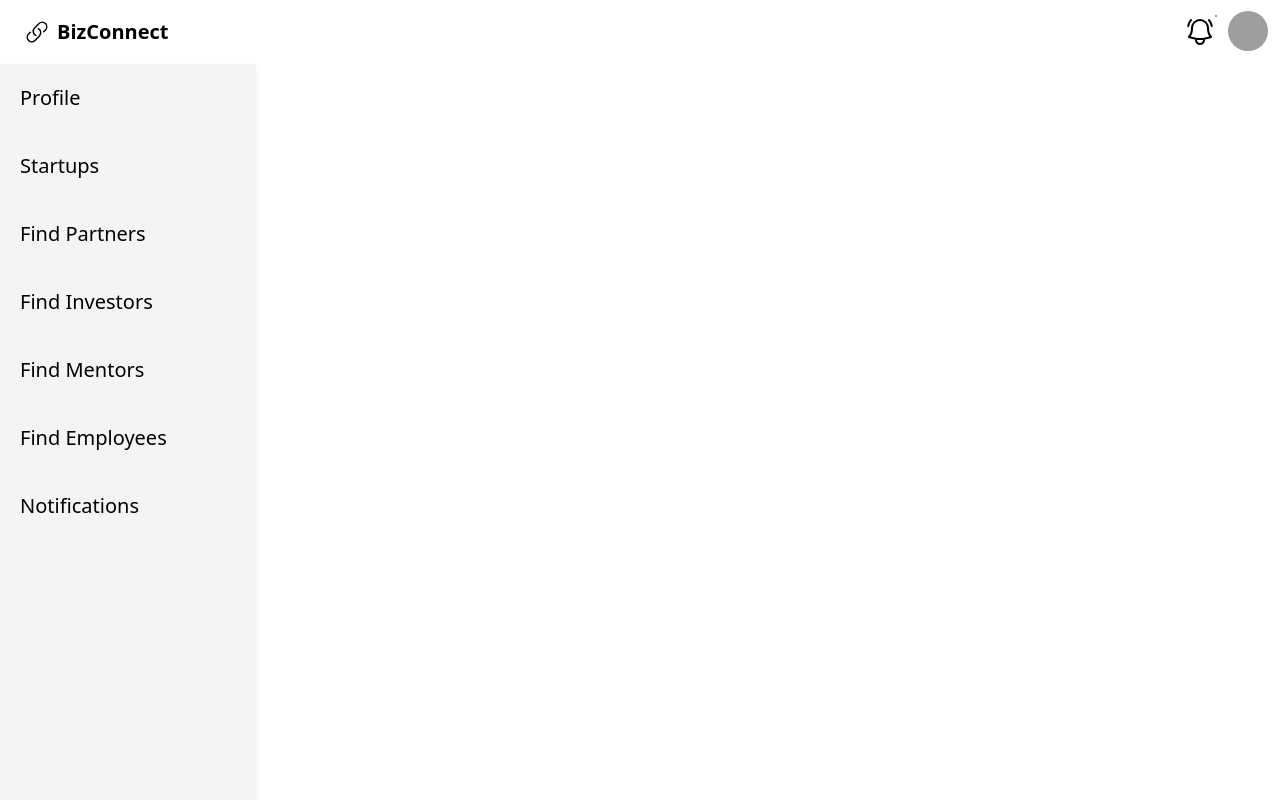
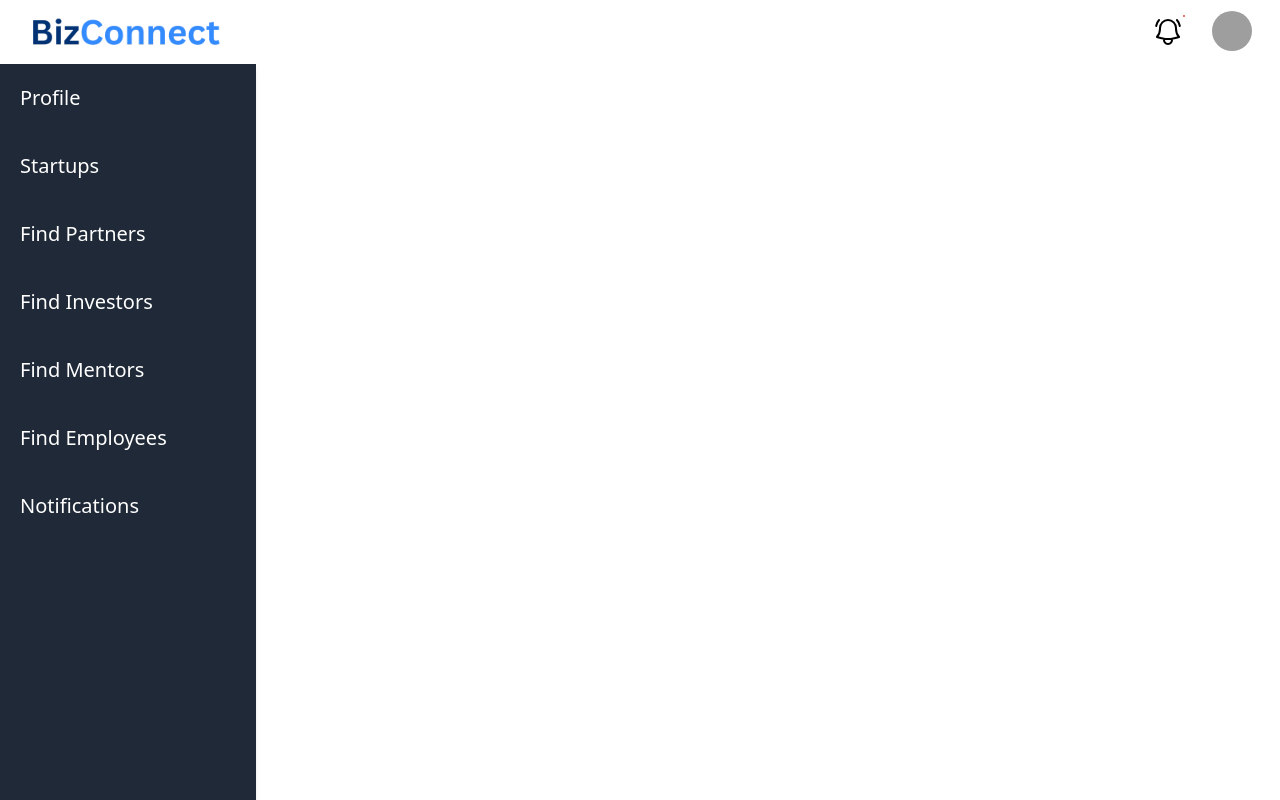
Before and after one commit to Tanvir-Chowdhury/BizConnect, a React (Vite) app: page /entrepreneur in a window 1280 px wide. Built offline with nearby package versions, Linux system fonts and the light colour scheme; grey boxes are pictures that could not be loaded.

Commit message:
added design

```diff
--- a/src/components/PrivateRoute.jsx
+++ /dev/null
@@ -1,17 +0,0 @@
-// components/PrivateRoute.js
-import React from 'react';
-import { Route, Redirect } from 'react-router-dom';
-import { useContext } from 'react';
-import { AuthContext } from '../context/authContext';
-
-const PrivateRoute = ({ component: Component, role,...rest }) => {
-  const { user, role: currentRole } = useContext(AuthContext);
-
-  if (!user || currentRole!== role) {
-    return <Redirect to="/login" />;
-  }
-
-  return <Route {...rest} render={(props) => <Component {...props} />} />;
-};
-
-export default PrivateRoute;
--- a/src/components/Sidebar.jsx
+++ b/src/components/Sidebar.jsx
@@ -14,13 +14,14 @@ const Sidebar = ({ portal }) => {
 
   return (
     <div className="">
-      <div className="fixed left-0 top-16 w-64 h-screen bg-gray-100 shadow-md hidden md:flex">
+      <div className="fixed left-0 top-16 w-64 h-screen bg-gray-800 shadow-md hidden md:flex">
       <ul className="list-none m-0 p-0 w-full">
         {
           links.map((item,index)=>(
-            <li key={index} className='p-1 md:p-3 lg:p-5 hover:bg-gray-400 w-full text-xl'>
-              <a className='text-black' href={item.link}>{item.label}</a>
-            </li>
+            <a key={index} className='text-white' href={item.link}>
+            <li key={index} className='p-1 md:p-3 lg:p-5 hover:bg-gray-400 hover:text-gray-800 w-full text-xl'>
+              {item.label}
+            </li></a>
           ))
         }
       </ul>
--- a/src/components/TopBar.jsx
+++ b/src/components/TopBar.jsx
@@ -32,17 +32,14 @@ const TopBar = ({portal}) => {
   return (
     <div className="navbar bg-white w-full h-16">
     <div className="flex-1">
-    <a className="btn btn-ghost text-xl font-bold text-black">
-      <svg xmlns="http://www.w3.org/2000/svg" fill="none" viewBox="0 0 24 24" strokeWidth={1.5} stroke="currentColor" className="size-6">
-      <path strokeLinecap="round" strokeLinejoin="round" d="M13.19 8.688a4.5 4.5 0 0 1 1.242 7.244l-4.5 4.5a4.5 4.5 0 0 1-6.364-6.364l1.757-1.757m13.35-.622 1.757-1.757a4.5 4.5 0 0 0-6.364-6.364l-4.5 4.5a4.5 4.5 0 0 0 1.242 7.244" />
-      </svg>
-      BizConnect
+    <a className="btn btn-ghost text-xl font-bold text-black mb-4">
+      <img width= "200px" src="../../public/logo/BizConnect.png" alt="" />
     </a>
     </div>
     <div className="flex-none">
     <div className="dropdown dropdown-end">
-      <div tabIndex={0} role="button" className="btn btn-ghost btn-circle">
-        <div className="indicator tooltip tooltip-bottom" data-tip="new notification">
+      <div tabIndex={0} role="button" className="btn btn-ghost btn-circle mr-4">
+        <div className="indicator tooltip tooltip-bottom">
           <span className="loading loading-ring loading-sm indicator-item badge font-bold badge-neutral text-red-500"></span>
           <div className=" grid place-items-center text-black">
           <svg xmlns="http://www.w3.org/2000/svg" fill="none" viewBox="0 0 24 24" strokeWidth={1.5} stroke="currentColor" className="size-8">
@@ -53,7 +50,7 @@ const TopBar = ({portal}) => {
       </div>
       <div
         tabIndex={0}
-        className="card card-compact dropdown-content bg-white text-black z-[1] mt-3 w-52 shadow">
+        className="card card-compact dropdown-content bg-white text-black z-[1] mt-3 w-52 shadow ">
         <div className="card-body">
           {/* notification number */}
           <span className="text-lg font-bold">{notificationNumber} Notifications</span>
@@ -73,7 +70,7 @@ const TopBar = ({portal}) => {
       </div>
     </div>
     <div className="dropdown dropdown-end">
-      <div tabIndex={0} role="button" className="btn btn-ghost btn-circle avatar">
+      <div tabIndex={0} role="button" className="btn btn-ghost btn-circle avatar mr-4">
         <div className="w-10 rounded-full">
           <img
             alt="Tailwind CSS Navbar component"
--- a/src/context/authContext.jsx
+++ /dev/null
@@ -1,27 +0,0 @@
-// context/authContext.js
-import { createContext, useState } from 'react';
-
-const AuthContext = createContext();
-
-const AuthProvider = ({ children }) => {
-  const [user, setUser] = useState(null);
-  const [role, setRole] = useState(null);
-
-  const login = (user, role) => {
-    setUser(user);
-    setRole(role);
-  };
-
-  const logout = () => {
-    setUser(null);
-    setRole(null);
-  };
-
-  return (
-    <AuthContext.Provider value={{ user, role, login, logout }}>
-      {children}
-    </AuthContext.Provider>
-  );
-};
-
-export { AuthProvider, AuthContext };
--- a/src/firebase-config.js
+++ /dev/null
@@ -1,23 +0,0 @@
-// src/firebase-config.js
-
-// Import the functions you need from the SDKs you need
-import { initializeApp } from "firebase/app";
-import { getAuth } from "firebase/auth";
-import { getFirestore } from "firebase/firestore";
-
-// Your web app's Firebase configuration
-const firebaseConfig = {
-  apiKey: "YOUR_API_KEY",
-  authDomain: "YOUR_AUTH_DOMAIN",
-  projectId: "YOUR_PROJECT_ID",
-  storageBucket: "YOUR_STORAGE_BUCKET",
-  messagingSenderId: "YOUR_MESSAGING_SENDER_ID",
-  appId: "YOUR_APP_ID"
-};
-
-// Initialize Firebase
-const app = initializeApp(firebaseConfig);
-const auth = getAuth(app);
-const db = getFirestore(app);
-
-export { auth, db };
--- a/src/pages/Entrepreneur/EntrepreneurPortal.jsx
+++ b/src/pages/Entrepreneur/EntrepreneurPortal.jsx
@@ -2,16 +2,17 @@
 import React from 'react';
 import TopBar from '../../components/TopBar';
 import Sidebar from '../../components/Sidebar';
+import Profile from "./Profile"
 
 const EntrepreneurPortal = () => {
   return (
     <div className="flex h-screen">
       <Sidebar portal="entrepreneur" />
       <div className="flex-1">
-        <TopBar portal="entrepreneur"/>
-        {/* Content will be rendered here */}
+        <TopBar portal="entrepreneur" />
       </div>
     </div>
+
   );
 };
 
```
Also changed, not shown: public/logo/BizConnect.png (added).
